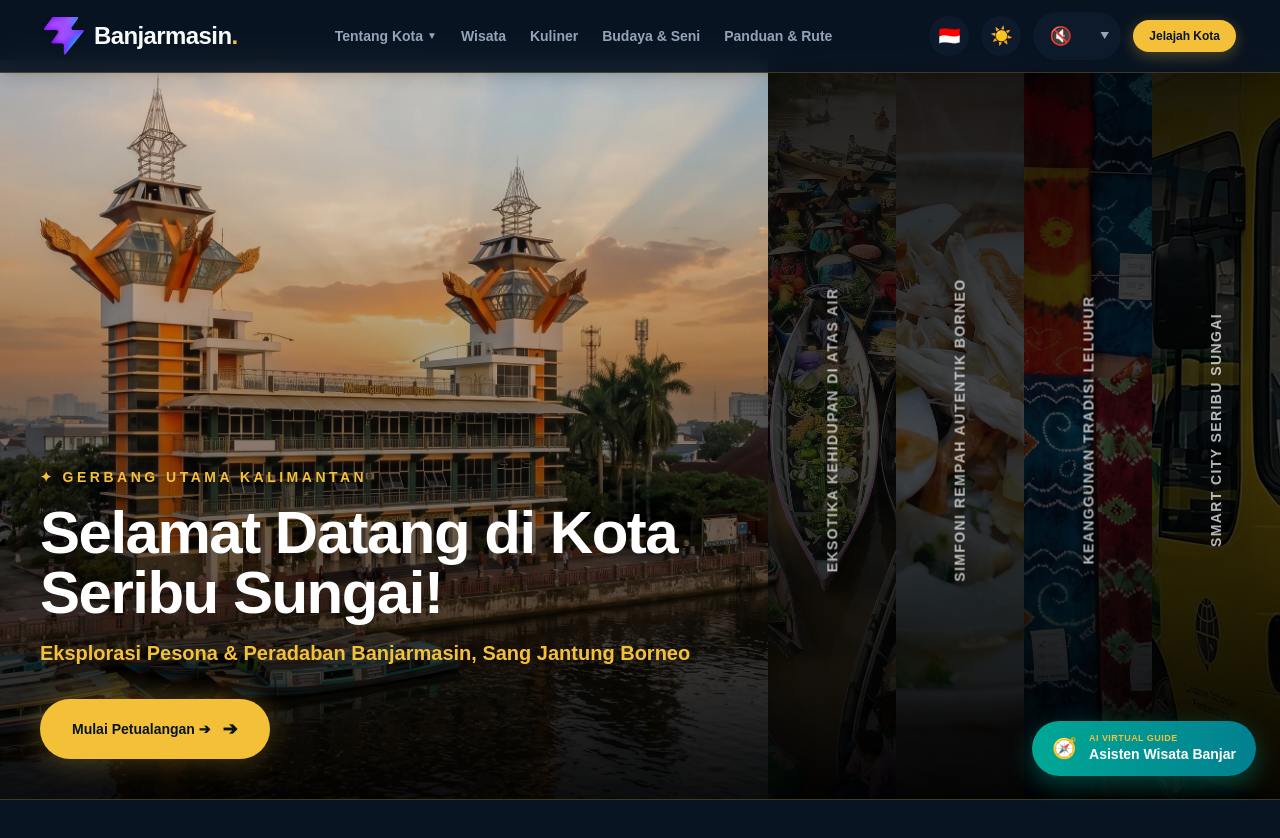
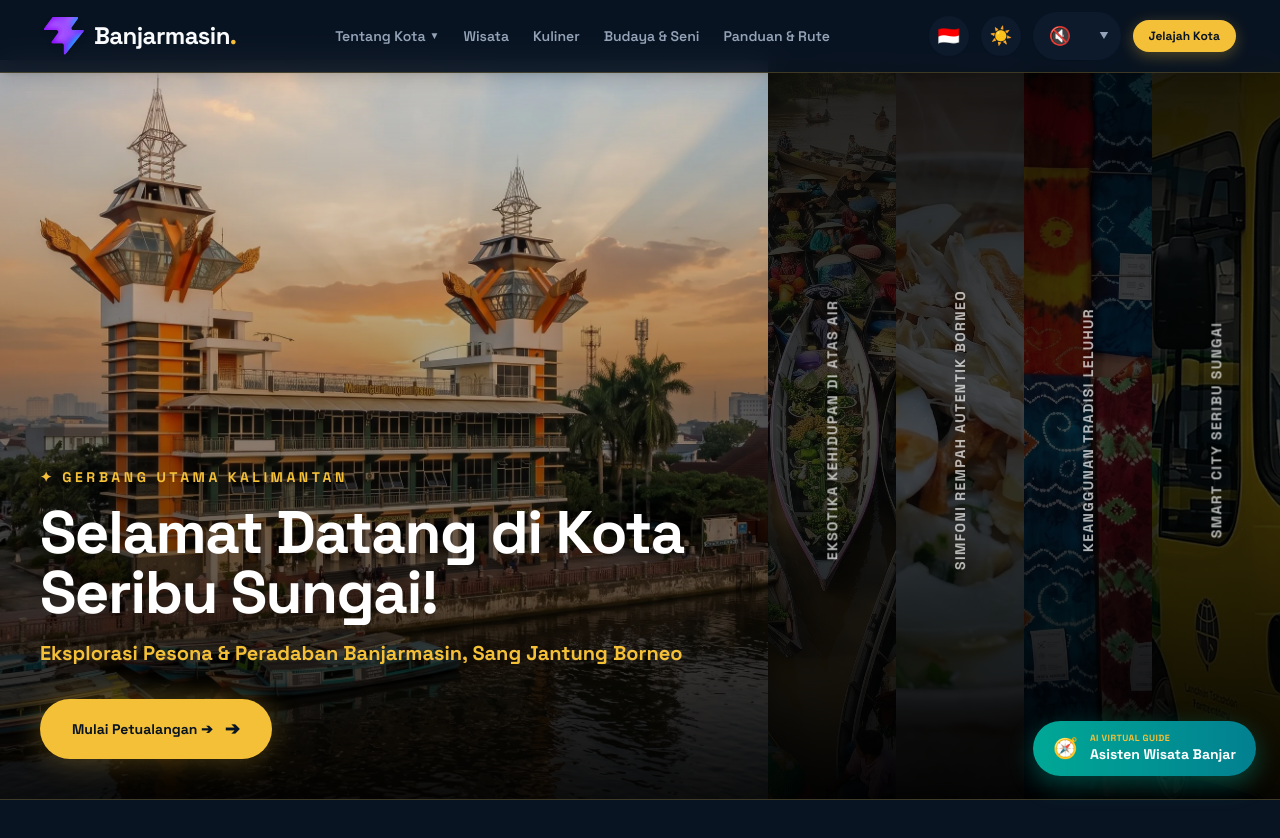
Before and after one commit to codesbykhairannoor/websitebanjarmasin, a Next.js app: page / in a window 1280 px wide. Shown: the top 838 px of the page. Built offline with nearby package versions, Linux system fonts and the light colour scheme.

Commit message:
fix: restore Space Grotesk and Plus Jakarta Sans fonts in layout.jsx

```diff
--- a/src/app/layout.jsx
+++ b/src/app/layout.jsx
@@ -65,7 +65,7 @@ export default function RootLayout({ children }) {
 
         {/* Google Fonts */}
         <link
-          href="https://fonts.googleapis.com/css2?family=Inter:wght@400;500;600;700;800;900&family=Outfit:wght@400;500;600;700;800;900&display=swap"
+          href="https://fonts.googleapis.com/css2?family=Plus+Jakarta+Sans:ital,wght@0,400..800;1,400..800&family=Space+Grotesk:wght@400..700&display=swap"
           rel="stylesheet"
         />
 
```
